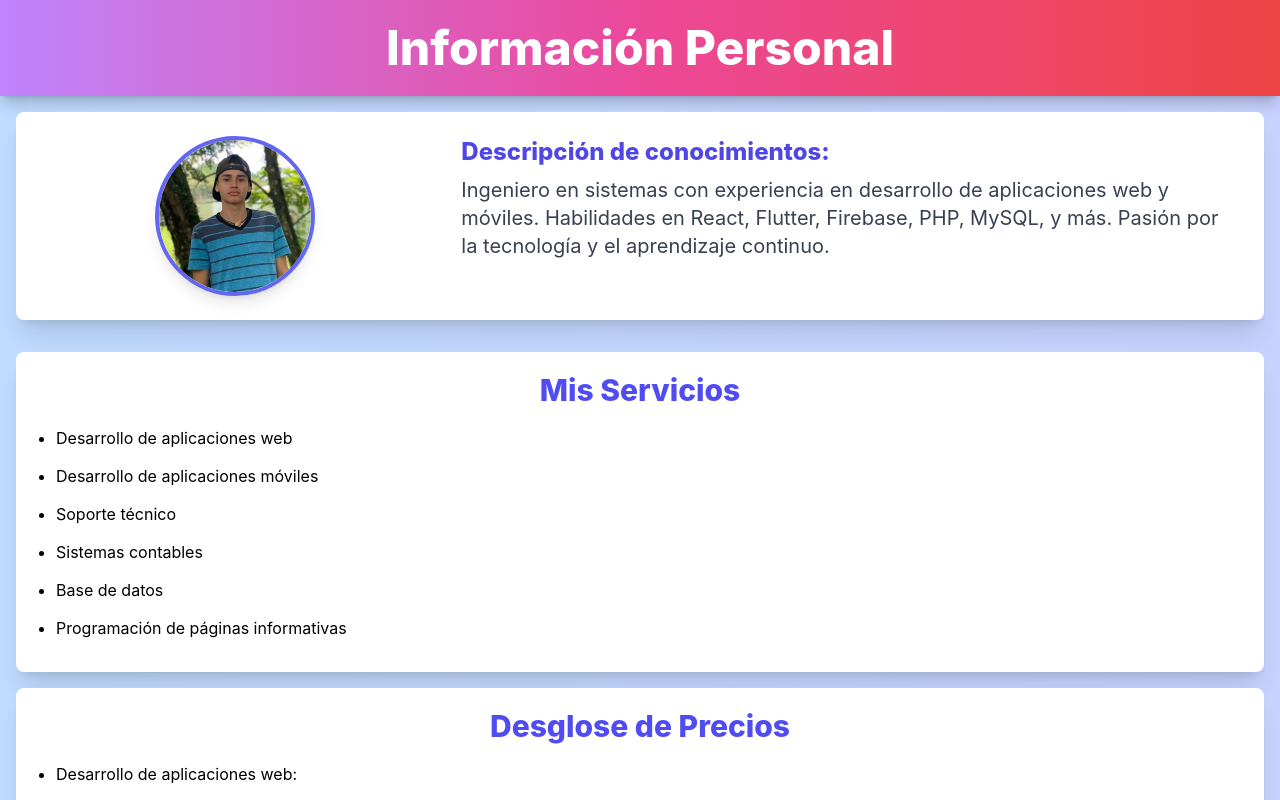
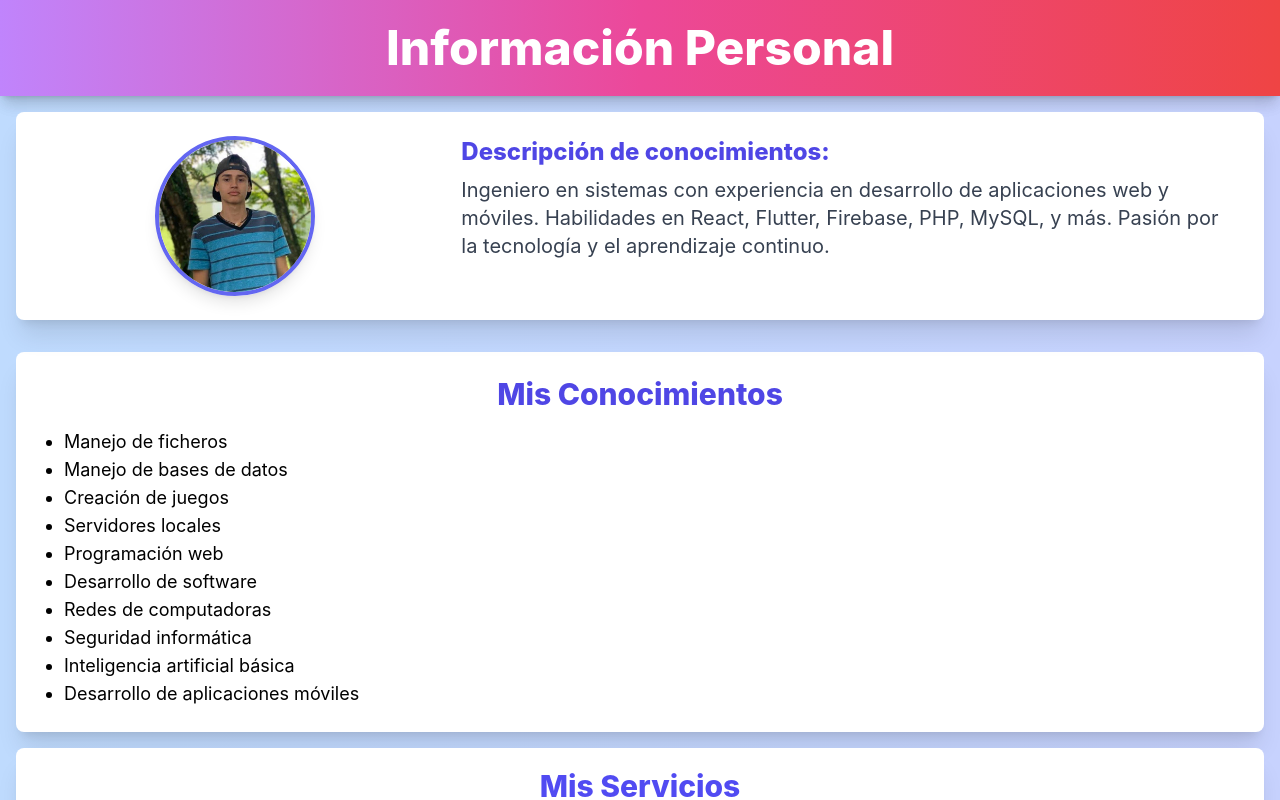
Before and after one commit to AntonyValverde/PageInformation, a React (Create React App) app: page / in a window 1280 px wide. Shown: the top 800 px of the page. Built offline with nearby package versions, Linux system fonts and the light colour scheme; no server answers.

Commit message:
Update App.js

```diff
--- a/src/App.js
+++ b/src/App.js
@@ -2,7 +2,7 @@ import React, { useState, useEffect } from "react";
 import './App.css';
 import PageHead from './components/PageHead';
 import Loading from "./components/Loading";
-import Profile from './components/profile';  // Asegúrate de que este nombre coincida con el archivo
+import Profile from './components/profile';
 import 'tailwindcss/tailwind.css';
 import { FaJava, FaPython, FaHtml5, FaCss3Alt, FaPhp, FaBootstrap, FaJs } from 'react-icons/fa';
 import { FaPhoneAlt, FaEnvelope, FaUniversity, FaGithub, FaLinkedin, FaInstagram, FaFacebook } from 'react-icons/fa';
@@ -81,6 +81,21 @@ function App() {
         </div>
       </nav>
       <main className="container mx-auto p-4">
+        <section className="conocimientos bg-white rounded-lg shadow-xl p-6 mb-4">
+          <h2 className="text-3xl font-extrabold text-indigo-600 mb-4 text-center">Mis Conocimientos</h2>
+          <ul className="list-disc pl-6 text-lg">
+            <li>Manejo de ficheros</li>
+            <li>Manejo de bases de datos</li>
+            <li>Creación de juegos</li>
+            <li>Servidores locales</li>
+            <li>Programación web</li>
+            <li>Desarrollo de software</li>
+            <li>Redes de computadoras</li>
+            <li>Seguridad informática</li>
+            <li>Inteligencia artificial básica</li>
+            <li>Desarrollo de aplicaciones móviles</li>
+          </ul>
+        </section>
         <section className="servicios bg-white rounded-lg shadow-xl p-6 mb-4">
           <h2 className="text-3xl font-extrabold text-indigo-600 mb-4 text-center">Mis Servicios</h2>
           <ul className="list-disc pl-6 text-lg">
```
